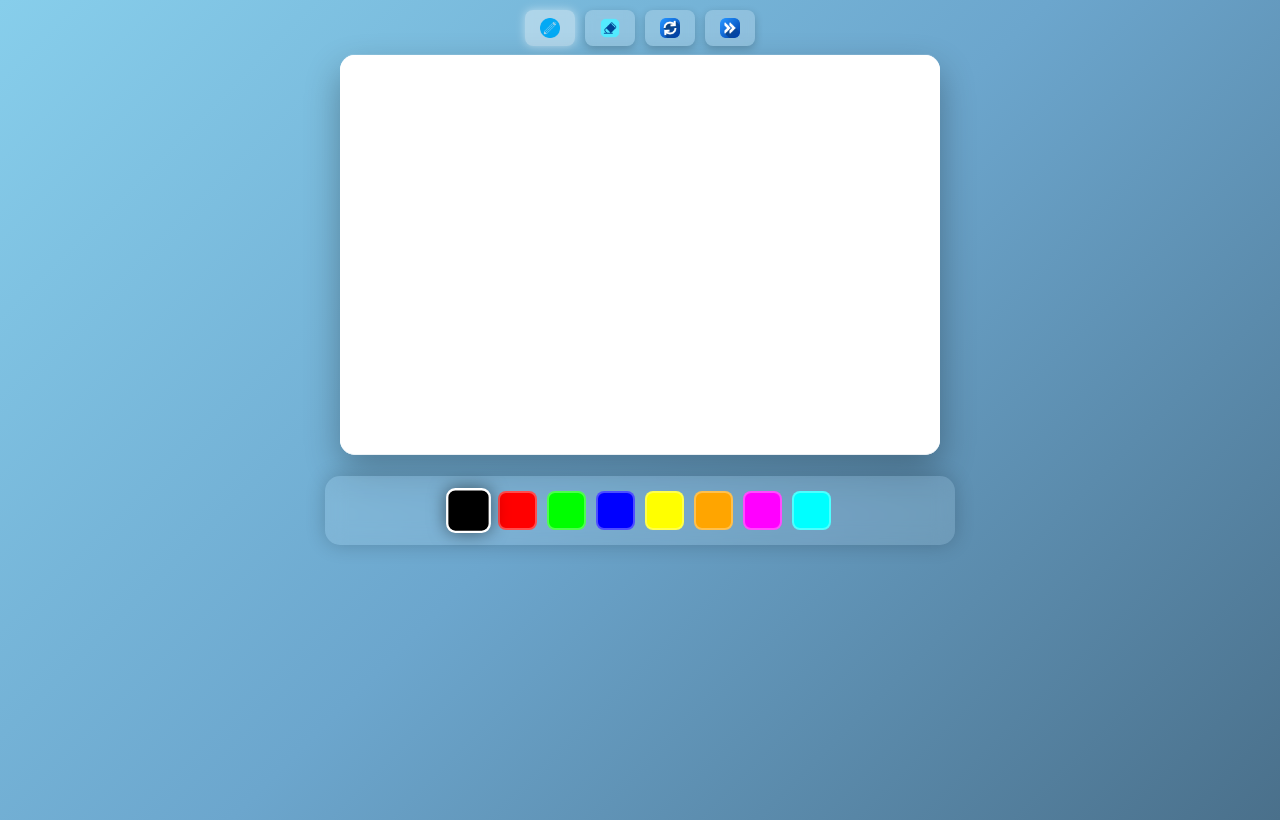
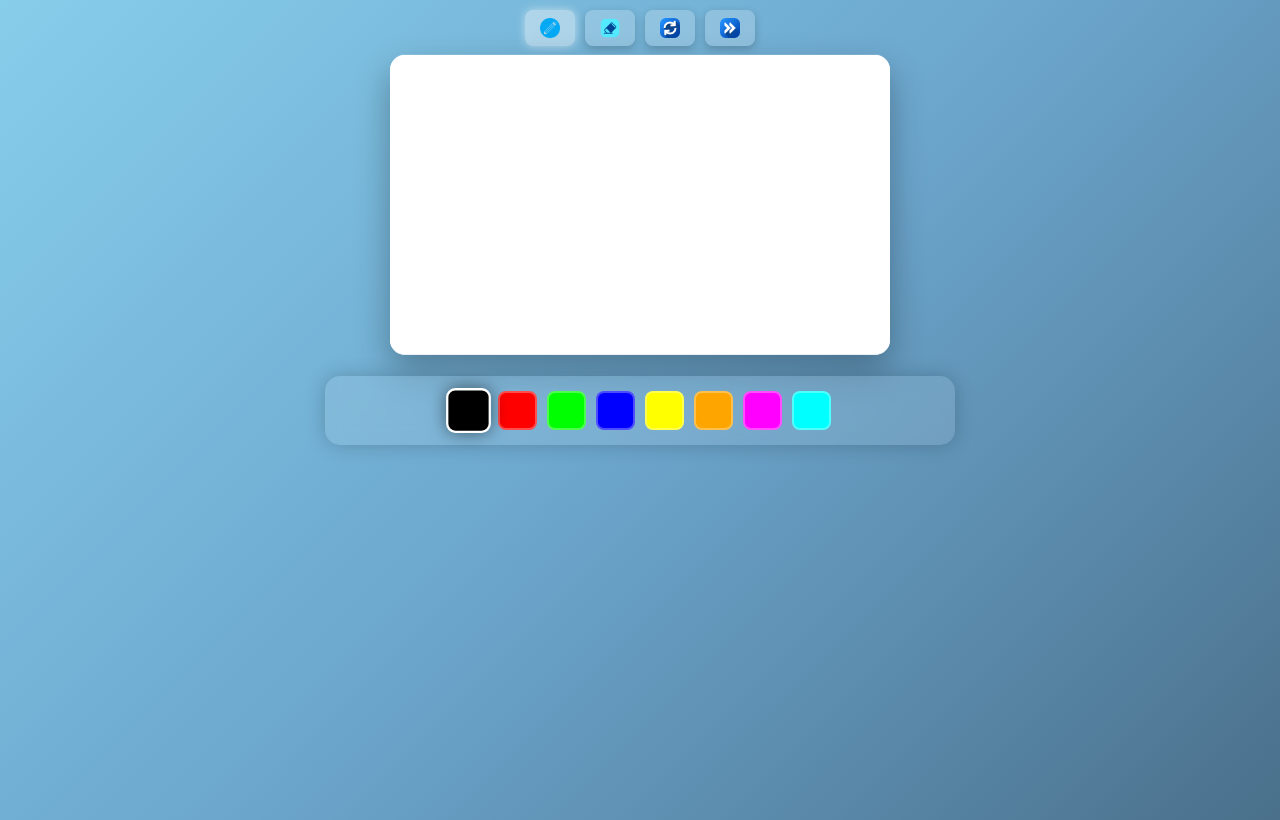
Before and after one commit to Randiard/randi, a plain HTML site: page index.html in a window 1280 px wide. Drawn offline with Linux system fonts and the light colour scheme.

Commit message:
index.html

```diff
--- a/index.html
+++ b/index.html
@@ -72,8 +72,8 @@
         #canvas-container {
             position: relative;
             width: 100%;
-            max-width: 600px;
-            height: 400px;
+            max-width: 500px;
+            height: 300px;
             box-shadow: 0 15px 35px rgba(0,0,0,0.3);
             border-radius: 15px;
             overflow: hidden;
```
